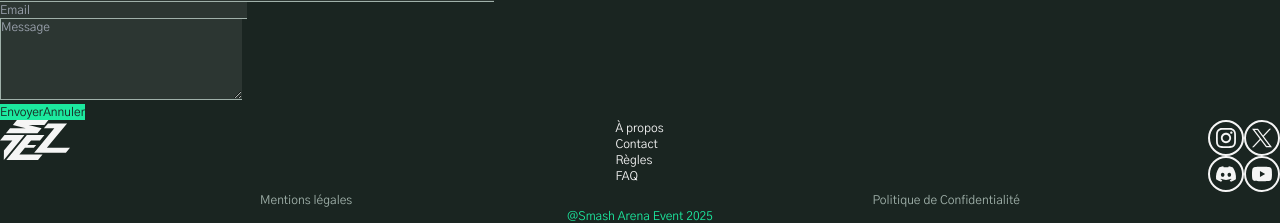
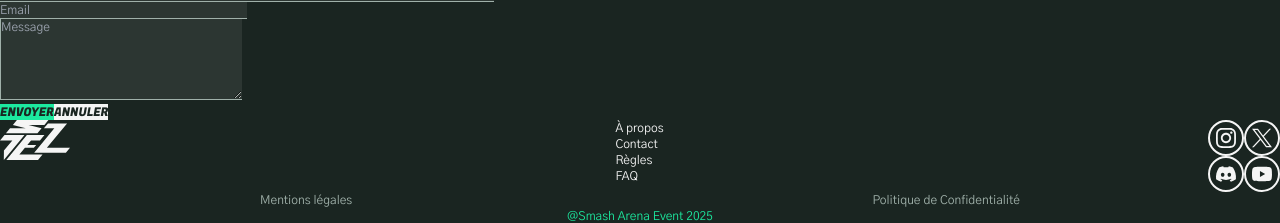
Before and after one commit to SmashArenaEvent/site_vitrine_SAE_2025, a Vue app: page / in a window 1280 px wide. Shown: the part 547-770 px from the top of the page. Built offline with nearby package versions, Linux system fonts and the light colour scheme.

Commit message:
Divers ajouts et correctifs de designs

```diff
--- a/src/components/Formulaire.vue
+++ b/src/components/Formulaire.vue
@@ -16,8 +16,8 @@
             <textarea class="bg-Gris border-l border-b border-Gris_clair" rows="5" name="message" v-model="form.message" placeholder="Message"/>
         </div>
         <div>
-            <button class="bg-Tonic"><input class="text-Noir" type="submit" value="Envoyer"/></button>
-            <button class="bg-Tonic"><input class="text-Noir" type="reset" value="Annuler"/></button>
+            <button class="bg-Tonic"><input class="font-fugaz-one uppercase text-Noir" type="submit" value="Envoyer"/></button>
+            <button class="bg-Blanc"><input class="font-fugaz-one uppercase text-Noir" type="reset" value="Annuler"/></button>
         </div>
     </form>
 </template>
--- a/src/pages/[...404].vue
+++ b/src/pages/[...404].vue
@@ -3,12 +3,12 @@
 
 </script>
 <template>
-    <h1>Erreur 404</h1>
-    <p>Même Donkey Kong n’a su retrouver la page.<br/>Celle-ci doit être actuellement introuvable.</p>
+    <h1 class="font-fugaz-one uppercase text-4xl text-center"><span class="text-Tonic">E</span>rreur <span class="text-Tonic">404</span></h1>
+    <p class="text-center">Même Donkey Kong n’a su retrouver la page.<br/>Celle-ci doit être actuellement introuvable.</p>
     <!--Image-->
     <RouterLink to="/">
-        <button>
-            <p>Retourner à l'accueil</p>
+        <button class="bg-Tonic">
+            <p class="font-fugaz-one uppercase text-Noir">Retourner à l'accueil</p>
         </button>
     </RouterLink>
 </template>
```
